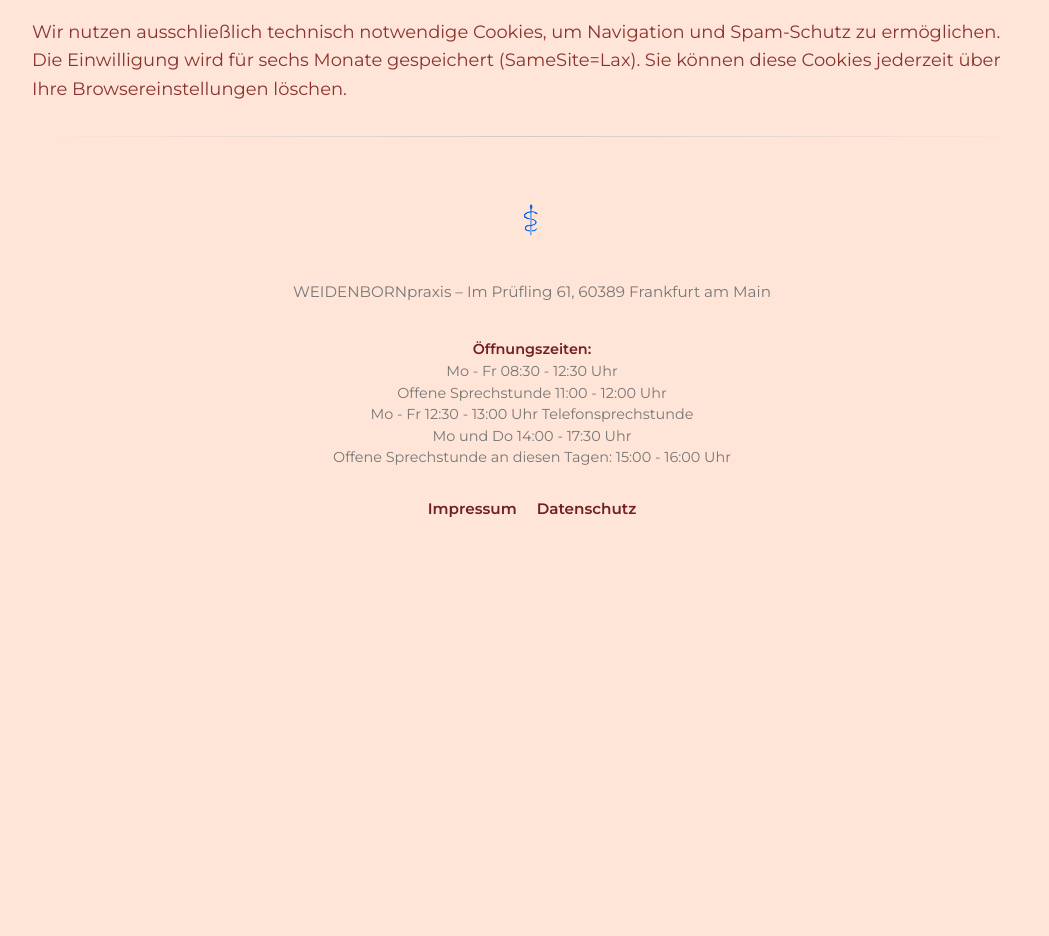
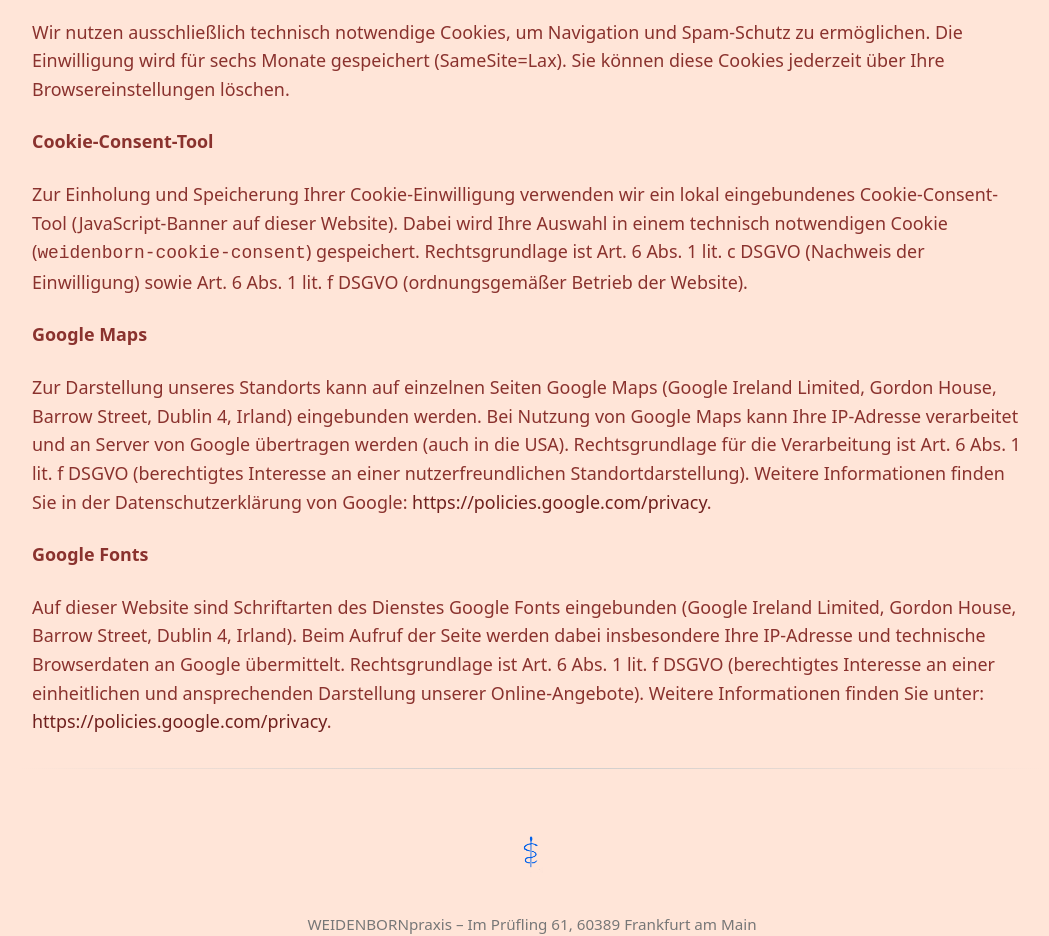
Before and after one commit to kstna23/weidenbornpraxis, a website: page impressum.html in a window 1280 px wide. Shown: the part 1668-2604 px from the top of the page, without its empty margins (108-1157 px from the left). Before the commit the page ends 2221 px from the top, so only its background shows below. Drawn offline with Linux system fonts and the light colour scheme.

Commit message:
Stelle Schriftbild wieder her und präzisiere DSGVO-Hinweise im Impressum

```diff
--- a/impressum.html
+++ b/impressum.html
@@ -11,7 +11,6 @@
   <link rel="icon" type="image/svg+xml" href="images/favicon.svg">
   <link rel="apple-touch-icon" href="images/apple-touch-icon.svg">
   <link rel="stylesheet" href="style.css" />
-  <link href="https://fonts.googleapis.com/css2?family=Montserrat:wght@300;400;600&display=swap" rel="stylesheet" />
 </head>
 <body>
 <header class="site-header">
@@ -98,6 +97,15 @@
     <h3 id="datenschutz">Datenschutz & Cookies</h3>
     <p>Wir nutzen ausschließlich technisch notwendige Cookies, um Navigation und Spam-Schutz zu ermöglichen. Die Einwilligung wird für sechs Monate gespeichert (SameSite=Lax). Sie können diese Cookies jederzeit über Ihre Browsereinstellungen löschen.</p>
 
+    <h4>Cookie-Consent-Tool</h4>
+    <p>Zur Einholung und Speicherung Ihrer Cookie-Einwilligung verwenden wir ein lokal eingebundenes Cookie-Consent-Tool (JavaScript-Banner auf dieser Website). Dabei wird Ihre Auswahl in einem technisch notwendigen Cookie (<code>weidenborn-cookie-consent</code>) gespeichert. Rechtsgrundlage ist Art. 6 Abs. 1 lit. c DSGVO (Nachweis der Einwilligung) sowie Art. 6 Abs. 1 lit. f DSGVO (ordnungsgemäßer Betrieb der Website).</p>
+
+    <h4>Google Maps</h4>
+    <p>Zur Darstellung unseres Standorts kann auf einzelnen Seiten Google Maps (Google Ireland Limited, Gordon House, Barrow Street, Dublin 4, Irland) eingebunden werden. Bei Nutzung von Google Maps kann Ihre IP-Adresse verarbeitet und an Server von Google übertragen werden (auch in die USA). Rechtsgrundlage für die Verarbeitung ist Art. 6 Abs. 1 lit. f DSGVO (berechtigtes Interesse an einer nutzerfreundlichen Standortdarstellung). Weitere Informationen finden Sie in der Datenschutzerklärung von Google: <a href="https://policies.google.com/privacy" rel="noopener noreferrer" target="_blank">https://policies.google.com/privacy</a>.</p>
+
+    <h4>Google Fonts</h4>
+    <p>Auf dieser Website sind Schriftarten des Dienstes Google Fonts eingebunden (Google Ireland Limited, Gordon House, Barrow Street, Dublin 4, Irland). Beim Aufruf der Seite werden dabei insbesondere Ihre IP-Adresse und technische Browserdaten an Google übermittelt. Rechtsgrundlage ist Art. 6 Abs. 1 lit. f DSGVO (berechtigtes Interesse an einer einheitlichen und ansprechenden Darstellung unserer Online-Angebote). Weitere Informationen finden Sie unter: <a href="https://policies.google.com/privacy" rel="noopener noreferrer" target="_blank">https://policies.google.com/privacy</a>.</p>
+
   </div>
 </main>
 
```
